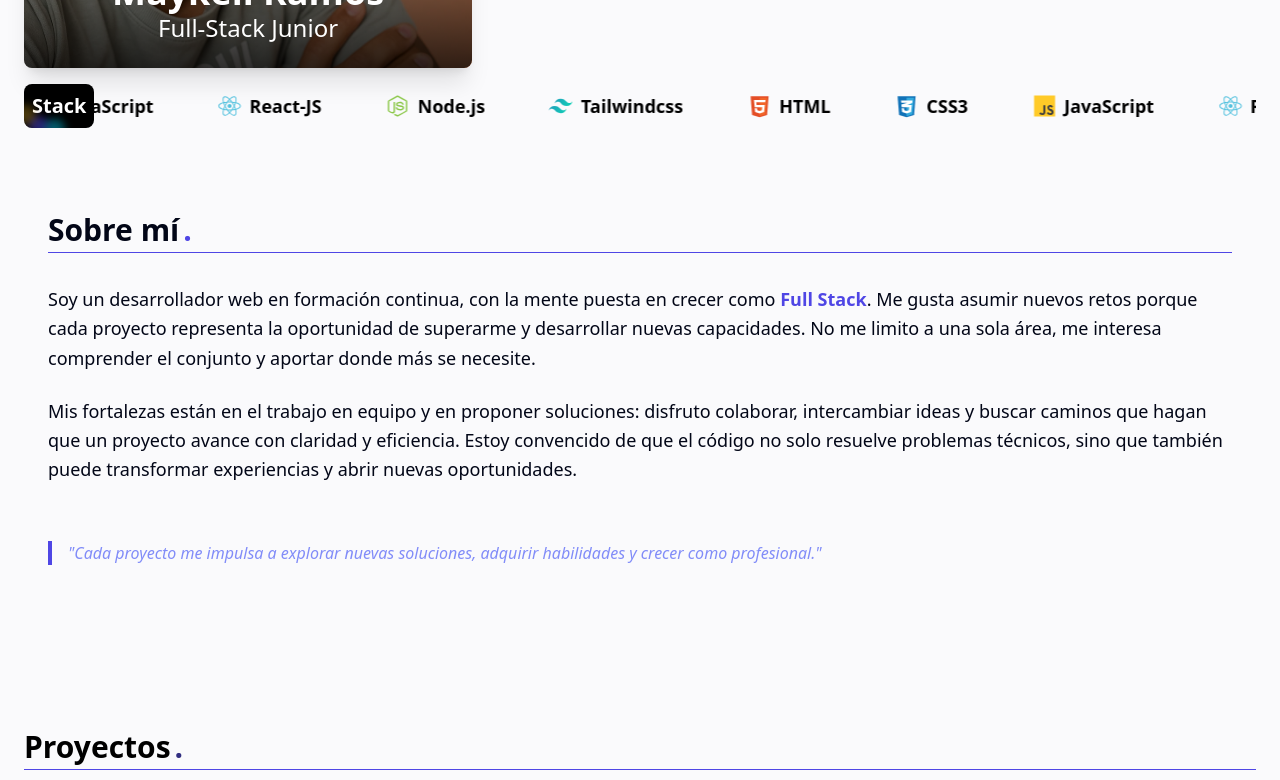
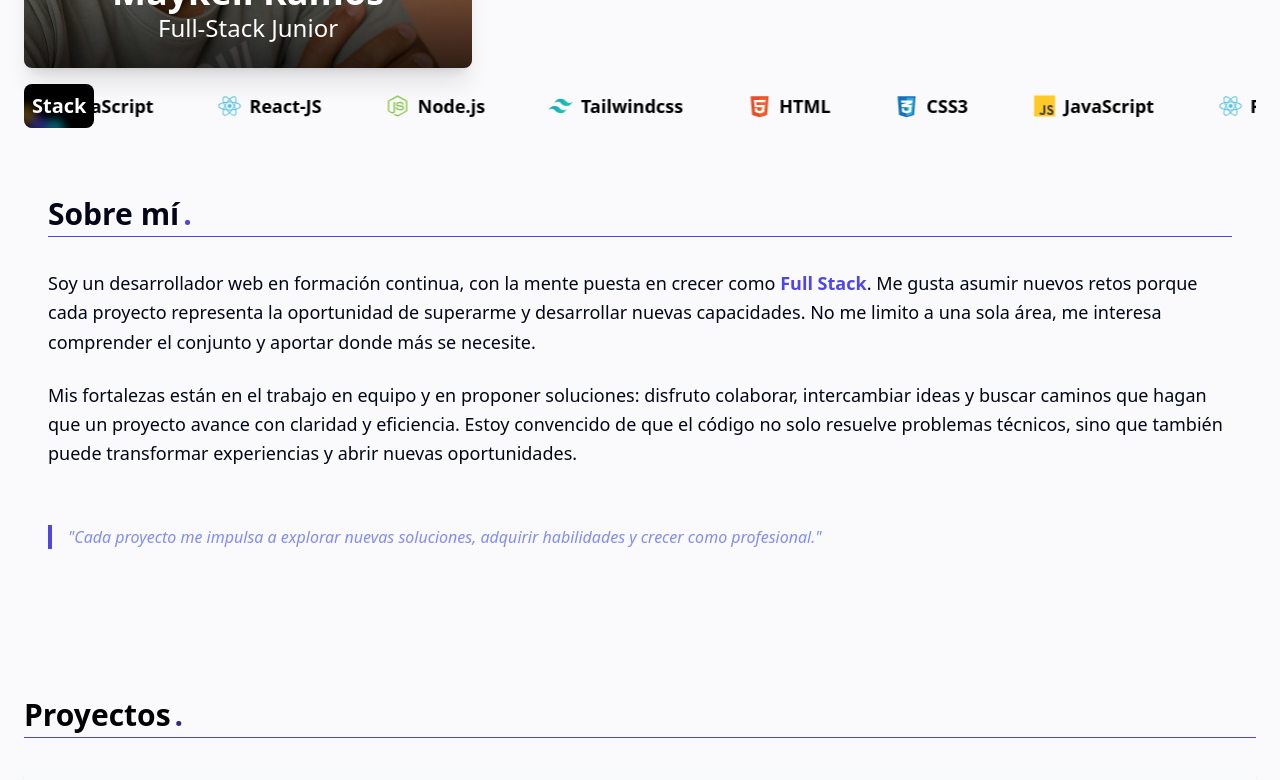
Before and after one commit to MaykelldaCostaRamos/Portafolio, a React (Vite) app: page / in a window 1280 px wide. Shown: the part 560-1340 px from the top of the page. Built offline with nearby package versions, Linux system fonts and the light colour scheme.

Commit message:
top from 20 to 16

```diff
--- a/src/components/About.jsx
+++ b/src/components/About.jsx
@@ -2,7 +2,7 @@ import WaveText from "../ui/WaveText";
 
 export default function About() {
   return (
-    <section id="about" className="py-20 px-6 sm:px-8 md:px-12 flex text-slate-950">
+    <section id="about" className="py-16 px-6 sm:px-8 md:px-12 flex text-slate-950">
       <div className="flex flex-col justify-center items-start">
         <h2 className="text-3xl font-bold py-1">
           Sobre mí
```
